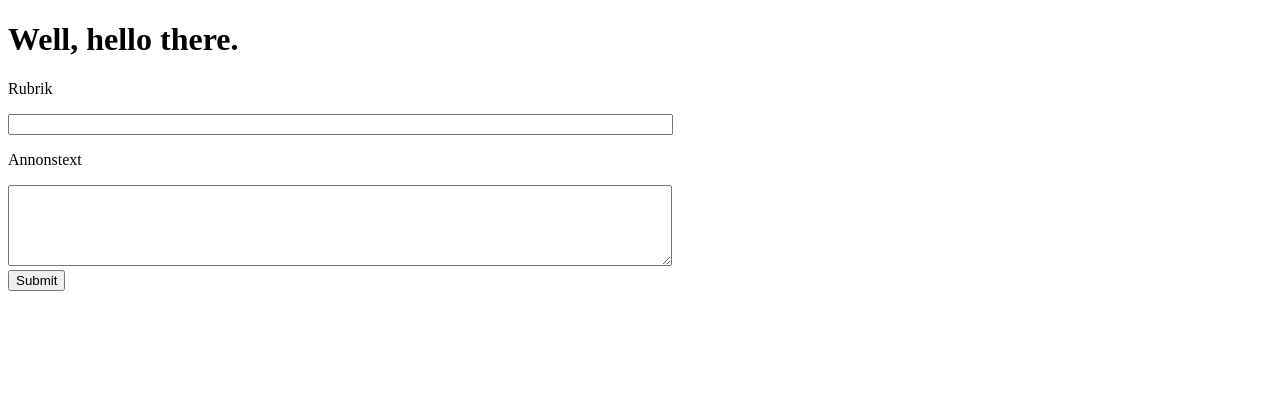
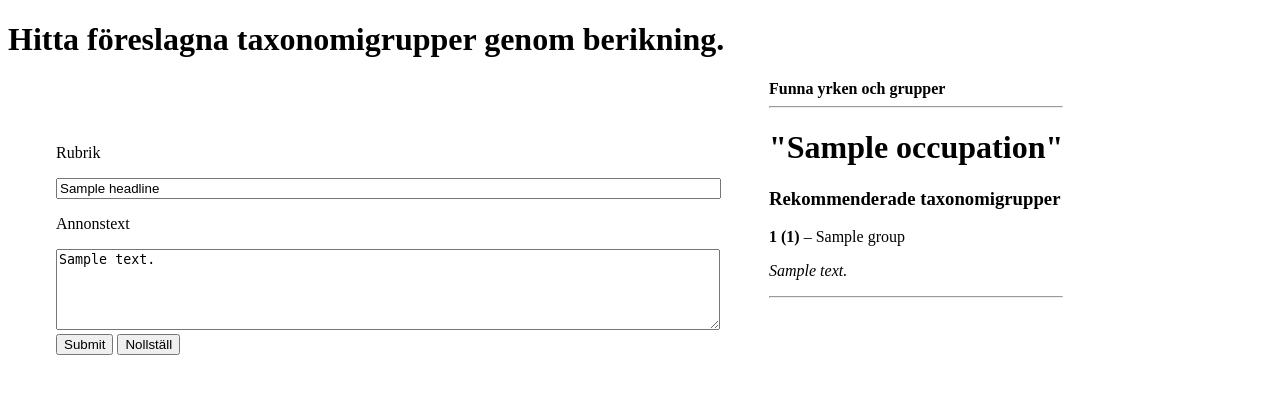
Before and after one commit to JobtechSwe/text2enriched2taxonomygroup, a Flask app: template e2tg/templates/index.html in a window 1280 px wide. Shown: the top 402 px of the page. Run offline with Flask 2, Linux system fonts and the light colour scheme; the template is opened without the code that fills it: most values are stand-ins (such as "Sample title", 1, 10 or a date in 2020).

Commit message:
Reshaped as SPA

```diff
--- a/e2tg/main.py
+++ b/e2tg/main.py
@@ -29,12 +29,12 @@ def load_groups_for_occupations(occupations, number_of_groups=3):
 def get_occupations_from_text(headline, text):
     # Get occupations from textdocenrich
     header = {
-        'api-key': settings.API_KEY_ENRICH_TEXTDOCS,
+        'api-key': settings.ENRICH_APIKEY,
         'accept': 'application/json',
         'Content-Type': 'application/json'
     }
     payload = {"doc_headline": headline, "doc_text": text}
-    r = requests.post(url=settings.URL_ENRICH_TEXTDOCS_BINARY_SERVICE, headers=header,
+    r = requests.post(url=settings.ENRICH_URL, headers=header,
                       json=payload)
     r.raise_for_status()
 
--- a/e2tg/templates/index.html
+++ b/e2tg/templates/index.html
@@ -3,16 +3,44 @@
 <head>
     <meta charset="UTF-8">
     <title>Enriched2TaxonomyGroup</title>
+    <script language="javascript">
+        function clearForm() {
+            document.getElementById("doc_headline").value = ''
+            document.getElementById("doc_text").value = ''
+            document.getElementById("results").innerHTML = ''
+            document.getElementById("doc_headline").focus()
+            document.getElementById("doc_headline").select()
+        }
+    </script>
 </head>
 <body>
-<h1>Well, hello there.</h1>
-<form method="post" action="/groups">
+<h1>Hitta föreslagna taxonomigrupper genom berikning.</h1>
+<div id="content" style="display:flex">
+<div id="form" style="float:left; padding:3em">
+<form method="post">
     <p>Rubrik</p>
-    <input type="text" size="80" name="doc_headline"/><br/>
+    <input id="doc_headline" type="text" size="80" name="doc_headline" value="{{headline}}"/><br/>
     <p>Annonstext</p>
-    <textarea rows="5" cols="80" name="doc_text"></textarea>
+    <textarea id="doc_text" rows="5" cols="80" name="doc_text">{{text}}</textarea>
     <br/>
     <input type="submit"/>
-</form>
+    <input type="button" value="Nollställ" onclick="javascript:clearForm()"/>
+    </form>
+</div>
+<div id="results">
+    <b>Funna yrken och grupper</b>
+<hr/>
+{% for occupation, group in groups.items() %}
+    <h1>&quot;{{occupation}}&quot;</h1>
+    <h3>Rekommenderade taxonomigrupper</h3>
+    {% for tg in group %}
+        <b>{{tg.taxonomy_id}} ({{tg.concept_id}})</b> – {{tg.label}}
+        <p><i>{{tg.description}}</i></p>
+    {% endfor %}
+<hr/>
+{% endfor %}
+</div>
+    </div>
+
 </body>
 </html>
```
Also changed, not shown: e2tg/settings.py (+4 -5 lines), e2tg/templates/groups.html (deleted, +0 -21 lines), e2tg/webapp.py (+11 -14 lines).
